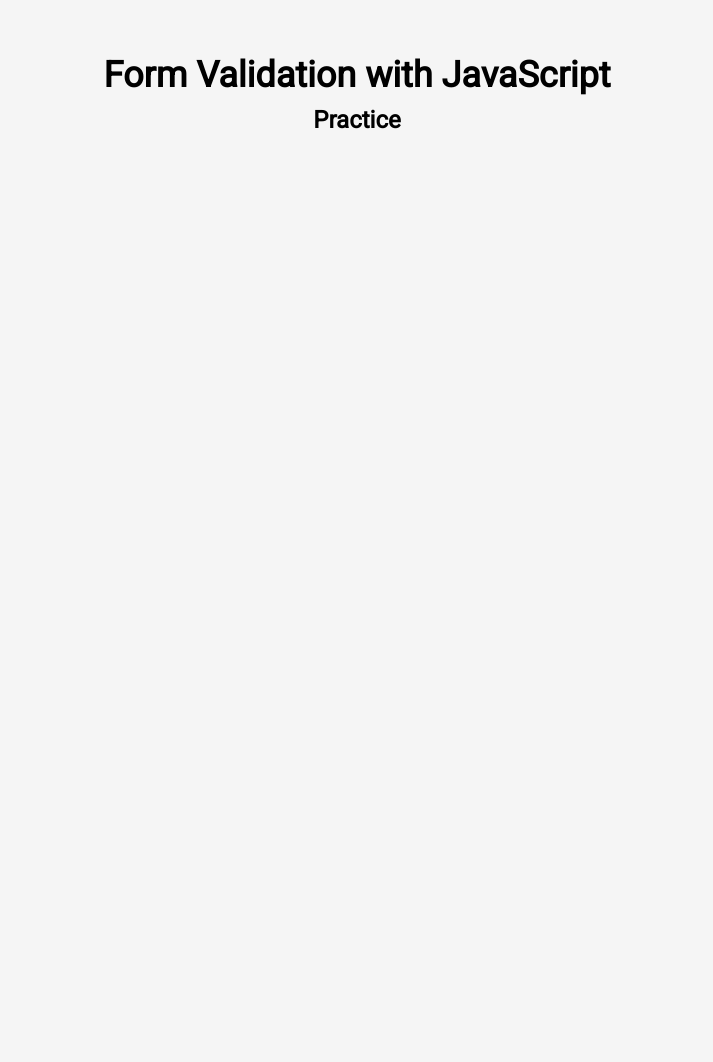
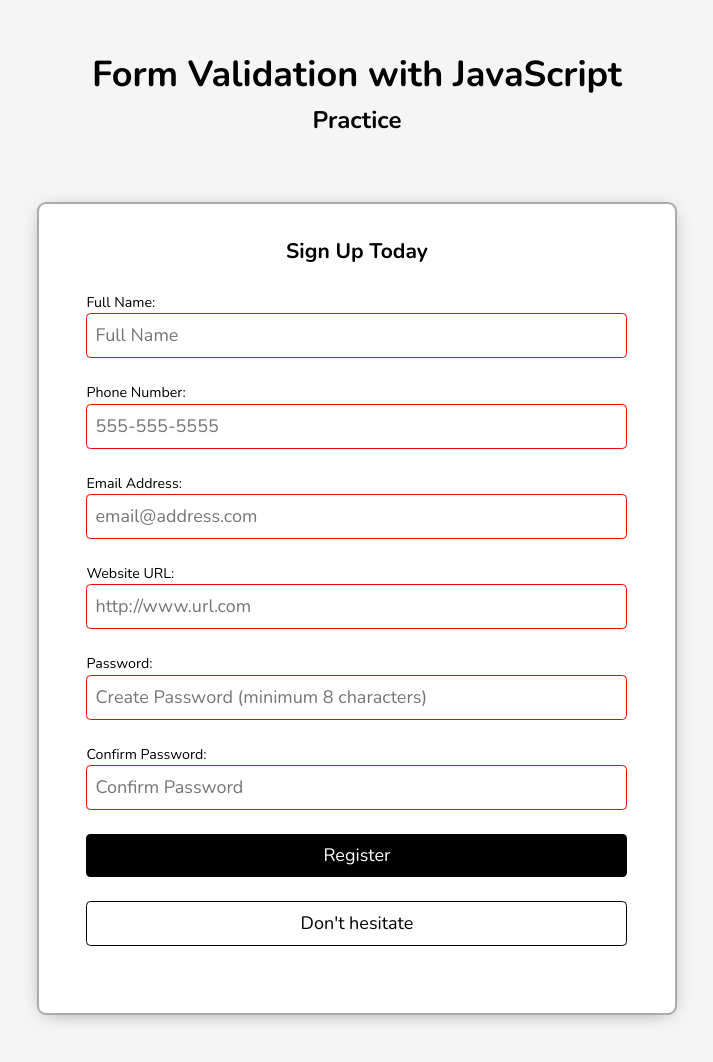
Before and after one commit to racho-marc/form-validation-practice, a plain HTML site: page index.html in a window 1280 px wide. Shown: the whole page, without its empty margins (283-996 px from the left). Before the commit the page ends 800 px from the top, so only its background shows below. Drawn offline with nearby package versions, Linux system fonts and the light colour scheme.

Commit message:
Completed client-side form validation with JS

```diff
--- a/css/style.css
+++ b/css/style.css
@@ -1,6 +1,6 @@
 body {
     font-size: 18px;
-    font-family: 'Roboto', sans-serif;
+    font-family: 'Nunito', sans-serif;
     line-height: 1.5;
     background-color: whitesmoke;
 }
@@ -20,7 +20,68 @@
     font-size: 1.5rem;
 }
 
+form {
+    max-width: 40rem;
+    margin: 4rem auto 0;
+    padding: 2rem;
+    border: 2px solid #aaa;
+    border-radius: 0.5em;
+    background-color: #FFF;
+    box-shadow: 0 3px 20px -8px rgba(0,0,0,0.5);
+}
+form header {
+    text-align: center;
+}
+fieldset {
+    border: none;
+}
 
+fieldset ul {
+    padding: 0;
+    list-style-type: none;
+}
+fieldset ul li {
+    margin-bottom: 1.5rem;
+}
+fieldset ul li label {
+    font-size: 0.889rem;
+    display: block;
+}
+fieldset ul li input,
+fieldset ul li button {
+    display: block;
+    width: 100%;
+    padding: 0.5rem;
+    transition: 0.3s ease-in;
+    border: 1px solid black;
+    border-radius: 0.25em;
+}
+fieldset ul li input:valid {
+    border:1px solid green;
+}
+fieldset ul li input:invalid {
+    border:1px solid red;
+}
+fieldset ul li button {
+    background-color: black;
+    color: white;
+    cursor: pointer;
+    border: none;
+    font-family: 'Nunito', sans-serif;
+}
+fieldset ul li button:hover,
+fieldset ul li button:focus {
+    filter: brightness(200%);
+    background-color: rgb(26, 26, 26);
+}
+.message-container {
+    padding: 0.5rem;
+    border: 1px solid black;
+    border-radius: 0.25em;
+}
+.message-container p {
+    text-align: center;
+}
 /* Footer */
 footer {
      text-align: center;
--- a/index.html
+++ b/index.html
@@ -4,11 +4,11 @@
 <head>
     <meta charset="UTF-8">
     <meta http-equiv="X-UA-Compatible" content="IE=edge">
-    <meta name="viewport" content="width=device-width, initial-scale=1.0">
+    <meta id="viewport" content="width=device-width, initial-scale=1.0">
     <title>Form Validation with JavaScript</title>
     <link rel="preconnect" href="https://fonts.googleapis.com">
     <link rel="preconnect" href="https://fonts.gstatic.com" crossorigin>
-    <link href="https://fonts.googleapis.com/css2?family=Roboto&display=swap" rel="stylesheet">
+    <link href="https://fonts.googleapis.com/css2?family=Nunito:wght@400;700&display=swap" rel="stylesheet">
     <link rel="stylesheet" href="css/reset.css">
     <link rel="stylesheet" href="css/style.css">
 </head>
@@ -20,7 +20,53 @@
             <h2>Practice</h2>
         </header>
         <main>
-
+            <form id="form">
+                <header>
+                    <h3>Sign Up Today</h3>
+                </header>
+                <fieldset>
+                    <ul>
+                        <li>
+                            <label for="fullName">Full Name:</label>
+                            <input placeholder="Full Name" type="text" id="fullName" name="name" required minlength="3"
+                                maxlength="100">
+                        </li>
+                        <li>
+                            <label for="phoneNumber">Phone Number:</label>
+                            <input placeholder="555-555-5555" type="tel" id="phoneNumber" name="phone" required
+                                pattern="[0-9]{3}-[0-9]{3}-[0-9]{4}">
+                        </li>
+                        <li>
+                            <label for="emailAddress">Email Address:</label>
+                            <input placeholder="email@address.com" type="email" id="emailAddress" name="email"
+                                autocomplete="username" required>
+                        </li>
+                        <li>
+                            <label for="websiteUrl">Website URL:</label>
+                            <input placeholder="http://www.url.com" type="url" id="websiteUrl" name="website" required>
+                        </li>
+                        <li>
+                            <label for="password">Password:</label>
+                            <input placeholder="Create Password (minimum 8 characters)" type="password"
+                                autocomplete="new-password" id="password" required
+                                pattern="^(?=.*\d)(?=.*[a-z])(?=.*[A-Z])(?=.*[a-zA-Z]).{8,}$"
+                                title="Please include at least one uppercase character, at least one lowercase character, and at least one number.">
+                        </li>
+                        <li>
+                            <label for="confirmPassword">Confirm Password:</label>
+                            <input placeholder="Confirm Password" type="password" autocomplete="new-password"
+                                id="confirmPassword" name="password" required
+                                pattern="^(?=.*\d)(?=.*[a-z])(?=.*[A-Z])(?=.*[a-zA-Z]).{8,}$">
+                        </li>
+                        <li>
+                            <button type="submit">Register</button>
+                        </li>
+                        <li class="message-container">
+                            <p id="message">Don't hesitate</p>
+                        </li>
+                    </ul>
+                </fieldset>
+            </form>
         </main>
         <footer>
 
--- a/js/form-validation.js
+++ b/js/form-validation.js
@@ -0,0 +1,71 @@
+const form = document.getElementById("form");
+const password = document.getElementById("password");
+const confirmPassword = document.getElementById("confirmPassword");
+const messageContainer = document.querySelector(".message-container");
+const message = document.getElementById("message");
+
+let isValid = false;
+let passwordsMatch = false;
+
+const validateForm = function() {
+    // Using Constraint API
+    isValid = form.checkValidity();
+
+    // Style main message for an error
+    if(!isValid) {
+        message.textContent = "Please fill out all fields.";
+        message.style.color = "red";
+        messageContainer.style.borderColor = "red";
+        return;
+    }
+
+    // Check if passwords match
+    if(password.value === confirmPassword.value) {
+        passwordsMatch = true;
+        password.style.borderColor = "green";
+        confirmPassword.style.borderColor = "green";
+    } else {
+        passwordsMatch = false;
+        message.textContent = "Make sure passwords match.";
+        message.style.color = "red";
+        messageContainer.style.borderColor = "red";
+        password.style.borderColor = "red";
+        confirmPassword.style.borderColor = "red";
+        return;
+    }
+
+    // If form is valid and passwords match
+    if (isValid && passwordsMatch) {
+        message.textContent = "Successfully Registered!";
+        message.style.color = "green";
+        messageContainer.style.borderColor = "green";
+    }
+
+
+}
+
+const storeFormData = function() {
+    const user = {
+        name: form.name.value,
+        phone: form.phone.value,
+        email: form.email.value,
+        website: form.website.value,
+        password: form.password.value
+    }
+
+    // do something with user data
+    console.log(user);
+}
+
+// Event listener
+const processFormData = function(e) {
+    e.preventDefault();
+    console.log(e);
+    // validate form
+    validateForm();
+    // Submit Data if valid
+    if(isValid && passwordsMatch) {
+        storeFormData();
+    }
+}
+form.addEventListener('submit', processFormData);
```
